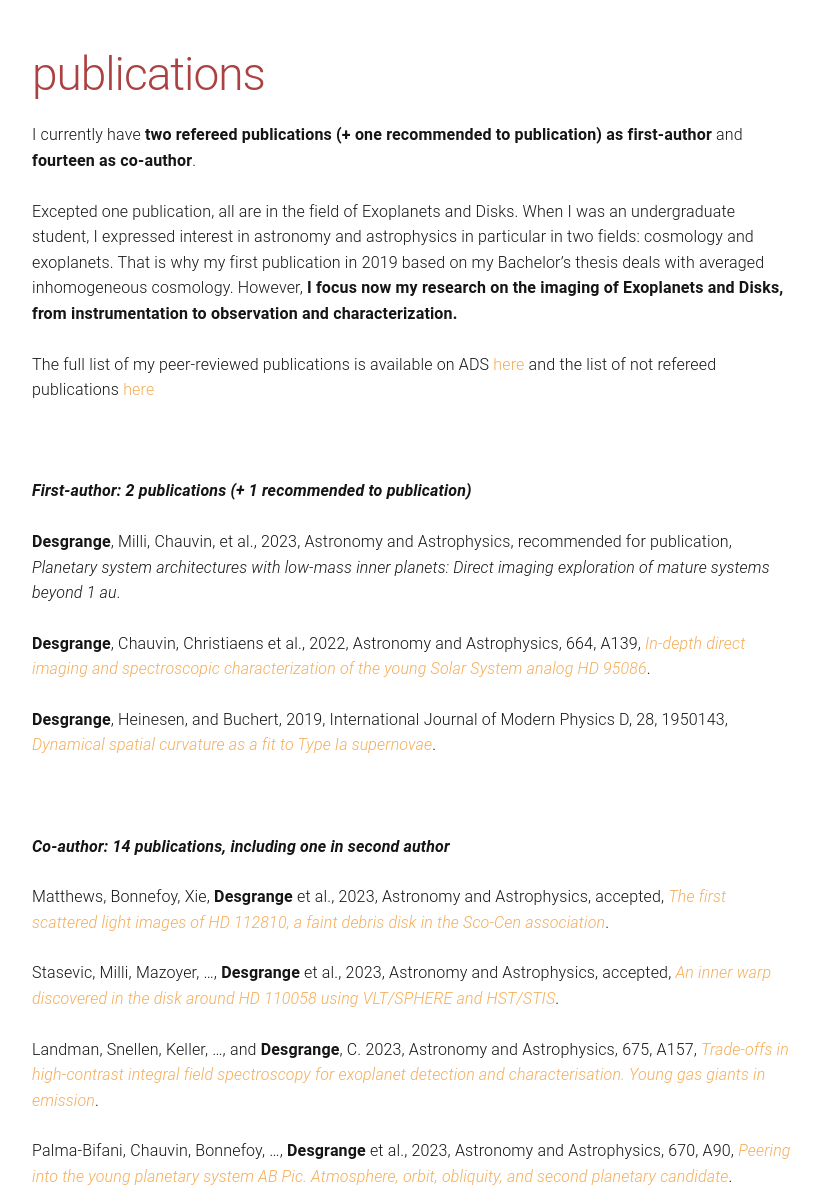
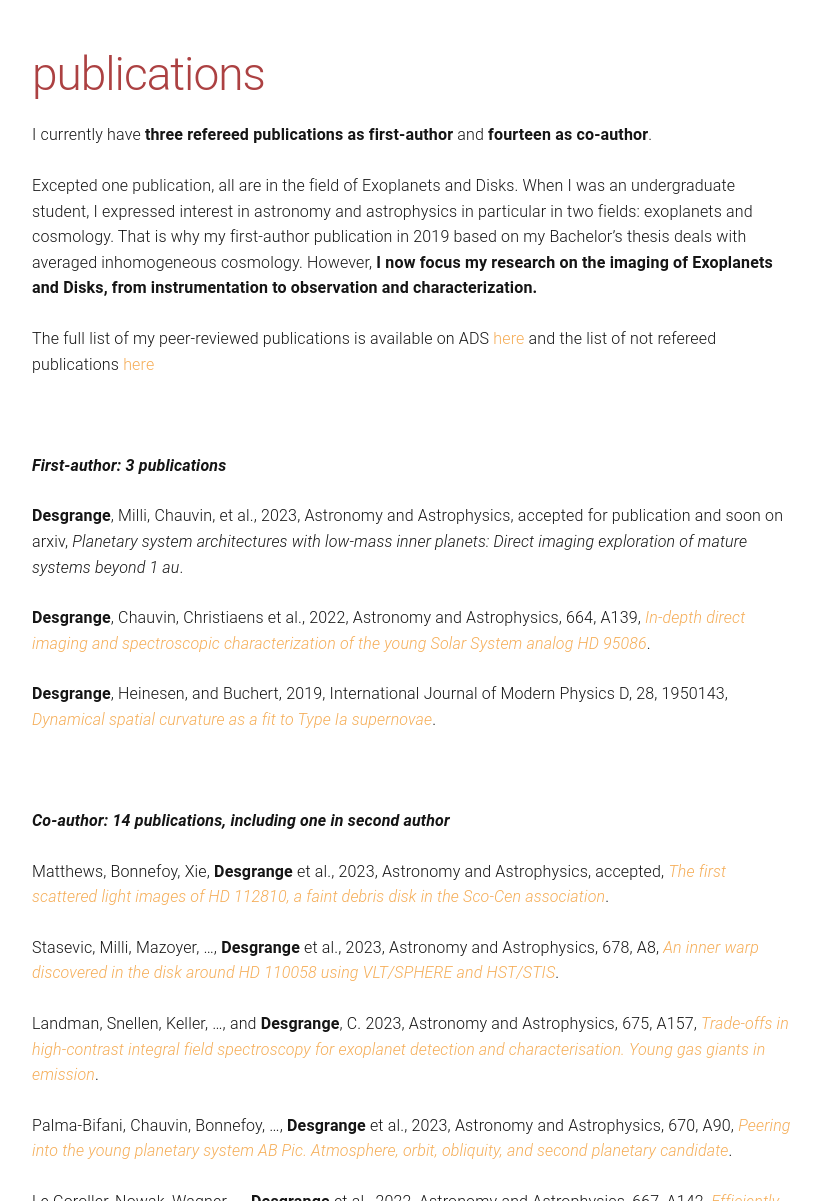
Before and after one commit to cdesgrange/cdesgrange.github.io, a Jekyll site: the page built from publications.md, in a window 1280 px wide and 1400 px high. Shown: the part 199-1400 px from the top of the window, without its empty margins (228-1049 px from the left). Built offline with Jekyll 4.4.1, drawn with Linux system fonts in a browser that asks for light colours; some of the changed text lies outside the part shown.

Commit message:
accepted first author publication!

```diff
--- a/publications.md
+++ b/publications.md
@@ -4,9 +4,9 @@ title: publications
 permalink: /publications/
 ---
 
-I currently have <b>two refereed publications (+ one recommended to publication) as first-author</b> and <b>fourteen as co-author</b>.
+I currently have <b>three refereed publications as first-author</b> and <b>fourteen as co-author</b>.
 
-Excepted one publication, all are in the field of Exoplanets and Disks. When I was an undergraduate student, I expressed interest in astronomy and astrophysics in particular in two fields: cosmology and exoplanets. That is why my first publication in 2019 based on my Bachelor's thesis deals with averaged inhomogeneous cosmology. However, <b>I focus now my research on the imaging of Exoplanets and Disks, from instrumentation to observation and characterization.</b>
+Excepted one publication, all are in the field of Exoplanets and Disks. When I was an undergraduate student, I expressed interest in astronomy and astrophysics in particular in two fields: exoplanets and cosmology. That is why my first-author publication in 2019 based on my Bachelor's thesis deals with averaged inhomogeneous cosmology. However, <b>I now focus my research on the imaging of Exoplanets and Disks, from instrumentation to observation and characterization.</b>
 
 
 The full list of my peer-reviewed publications is available on ADS <a href="https://ui.adsabs.harvard.edu/public-libraries/KEgz9235Tk2LZEjG4jaJmw">here</a> and the list of not refereed publications <a href="https://ui.adsabs.harvard.edu/public-libraries/2iQXCqujSYaePuAXLA_rJQ">here</a>
@@ -14,9 +14,9 @@ The full list of my peer-reviewed publications is available on ADS <a href="http
 
 <br>
 
-<strong>*First-author: 2 publications (+ 1 recommended to publication)* </strong>
+<strong>*First-author: 3 publications* </strong>
 
-  <b>Desgrange</b>, Milli, Chauvin, et al., 2023, Astronomy and Astrophysics, recommended for publication, <i>Planetary system architectures with low-mass inner planets: Direct imaging exploration of mature systems beyond 1 au</i>.
+  <b>Desgrange</b>, Milli, Chauvin, et al., 2023, Astronomy and Astrophysics, accepted for publication and soon on arxiv, <i>Planetary system architectures with low-mass inner planets: Direct imaging exploration of mature systems beyond 1 au</i>.
 
   <b>Desgrange</b>, Chauvin, Christiaens et al., 2022, Astronomy and Astrophysics, 664, A139, <i><a href="https://ui.adsabs.harvard.edu/abs/2022A%26A...664A.139D/abstract">In-depth direct imaging and spectroscopic characterization of the young Solar System analog HD 95086</a></i>.
 
@@ -26,9 +26,9 @@ The full list of my peer-reviewed publications is available on ADS <a href="http
 
 <strong>*Co-author: 14 publications, including one in second author*</strong>
 
- Matthews, Bonnefoy, Xie, <b>Desgrange</b> et al., 2023,  Astronomy and Astrophysics, accepted, <i><a href="https://arxiv.org/pdf/2309.15158.pdf">The first scattered light images of HD 112810, a faint debris disk in the Sco-Cen association</a></i>.
+  Matthews, Bonnefoy, Xie, <b>Desgrange</b> et al., 2023,  Astronomy and Astrophysics, accepted, <i><a href="https://arxiv.org/pdf/2309.15158.pdf">The first scattered light images of HD 112810, a faint debris disk in the Sco-Cen association</a></i>.
 
- Stasevic, Milli, Mazoyer, ..., <b>Desgrange</b> et al., 2023, Astronomy and Astrophysics, accepted, <i><a href="https://ui.adsabs.harvard.edu/abs/2023arXiv230805613S/abstract">An inner warp discovered in the disk around HD 110058 using VLT/SPHERE and HST/STIS</a></i>.
+  Stasevic, Milli, Mazoyer, ..., <b>Desgrange</b> et al., 2023, Astronomy and Astrophysics, 678, A8, <i><a href="https://ui.adsabs.harvard.edu/abs/2023arXiv230805613S/abstract">An inner warp discovered in the disk around HD 110058 using VLT/SPHERE and HST/STIS</a></i>.
 
   Landman, Snellen, Keller, ..., and <b>Desgrange</b>, C. 2023, Astronomy and Astrophysics, 675, A157, <i><a href="https://ui.adsabs.harvard.edu/abs/2023A%26A...675A.157L/abstract">Trade-offs in high-contrast integral field spectroscopy for exoplanet detection and characterisation. Young gas giants in emission</a></i>.
 
```
Also changed, not shown: other parts of publications.md (+1 -2 lines).
